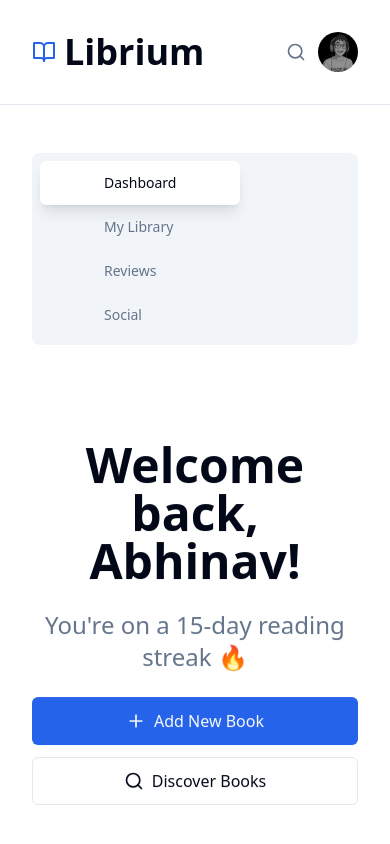
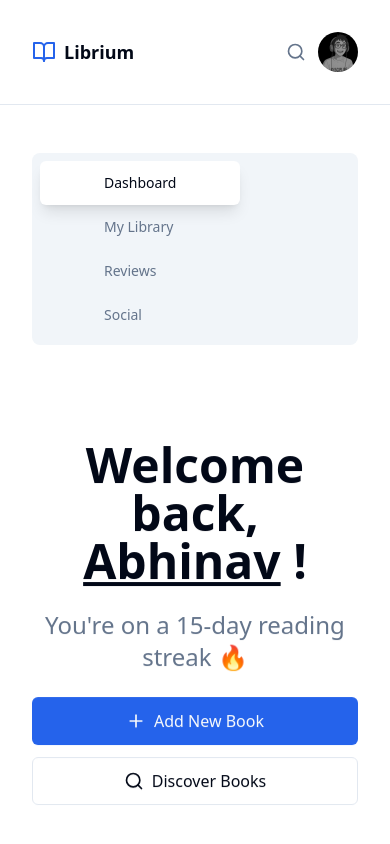
Before and after one commit to sahillllllllll-bit/Book-Review-Reading-Tracker, a React (Vite) app: page / in a window 390 px wide. Shown: the top 844 px of the page. Built offline with nearby package versions, Linux system fonts and the light colour scheme.

Commit message:
Updated Name

```diff
--- a/src/components/Header.jsx
+++ b/src/components/Header.jsx
@@ -18,7 +18,7 @@ export default function Header() {
         <div className="flex items-center justify-between">
           <div className="flex items-center gap-2 sm:gap-3">
             <BookOpen className="h-6 w-6 sm:h-8 sm:w-8 text-primary" />
-            <h1 className="text-4xl sm:text-2xl font-bold">Librium</h1>
+            <h1 className="text-lg  sm:text-2xl font-bold">Librium</h1>
             <Badge variant="secondary" className="hidden sm:inline ml-2">
               Pro
             </Badge>
--- a/src/pages/Dashboard.jsx
+++ b/src/pages/Dashboard.jsx
@@ -45,7 +45,7 @@ export default function Dashboard() {
           animate={{ opacity: 1, y: 0 }}
           transition={{ delay: 0.2 }}
         >
-          Welcome back, Abhinav!
+          Welcome back,  <span className="underline">Abhinav</span> !
         </motion.h2>
         <motion.p
           className="text-2xl text-muted-foreground"
@@ -168,6 +168,8 @@ export default function Dashboard() {
             <AchievementsSection />
 
           </motion.div>
+            <br />
+            <br />
 
           {/* Currently Reading */}
           <motion.div initial={{ opacity: 0, x: -30 }} animate={{ opacity: 1, x: 0 }} transition={{ delay: 0.6 }}>
@@ -178,6 +180,10 @@ export default function Dashboard() {
               ))}
             </div>
           </motion.div>
+
+          <br />
+            <br />
+
 
           {/* Recently Completed */}
           <motion.div initial={{ opacity: 0, x: -30 }} animate={{ opacity: 1, x: 0 }} transition={{ delay: 0.7 }}>
@@ -194,6 +200,8 @@ export default function Dashboard() {
             {/* <StreakTracker /> */}
 
           </motion.div>
+        <br />
+            <br />
 
           {/* Recent Activity & Goals */}
           <motion.div
```
